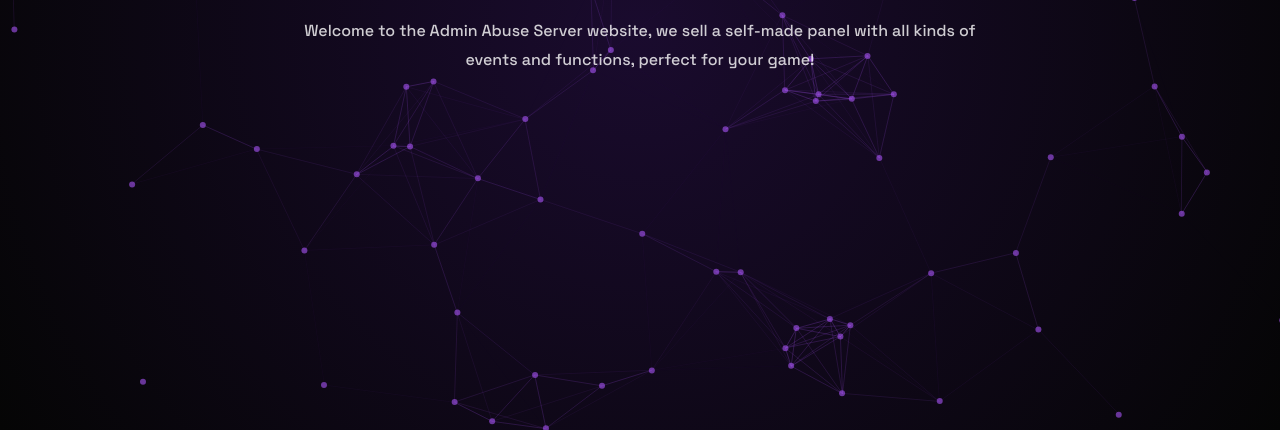
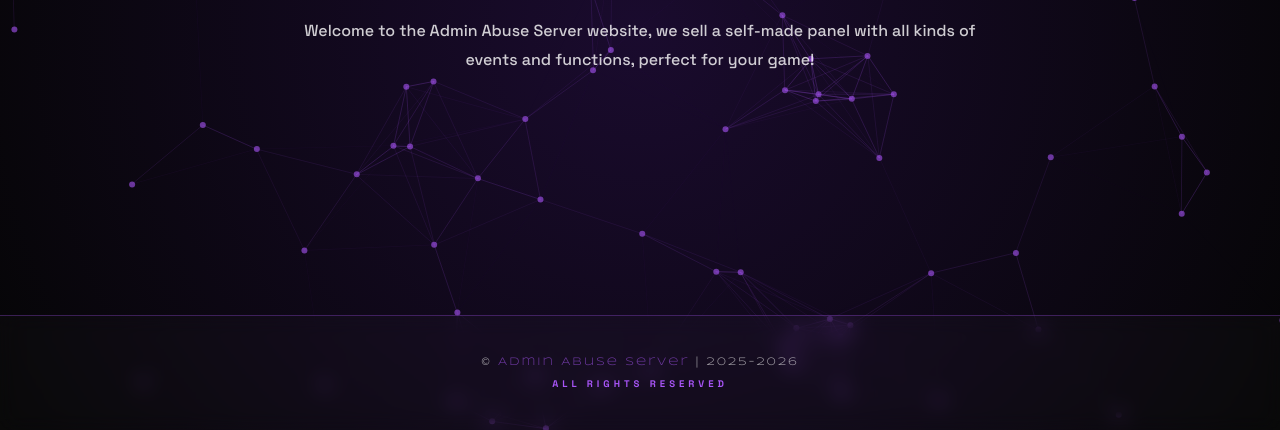
Before and after one commit to Botify-hosting/Admin-Abuse-Server-Site, a plain HTML site: page index.html in a window 1280 px wide. Shown: the part 370-800 px from the top of the page. Drawn offline with nearby package versions, Linux system fonts and the light colour scheme.

Commit message:
Added copyright bar

```diff
--- a/index.html
+++ b/index.html
@@ -90,7 +90,7 @@
         input[type="range"] { cursor: pointer; accent-color: var(--primary); width: 100px; }
 
         .page {
-            display: none; width: 90%; max-width: 1200px; margin-top: 80px; padding-bottom: 100px;
+            display: none; width: 90%; max-width: 1200px; margin-top: 80px; padding-bottom: 40px;
             animation: fadeIn 0.8s cubic-bezier(0.4, 0, 0.2, 1);
         }
 
@@ -221,6 +221,35 @@
         .news-date { font-family: 'Syncopate'; font-size: 0.6rem; color: var(--primary); margin-bottom: 10px; display: block; }
         .news-title { margin-bottom: 10px; font-family: 'Syncopate'; font-size: 1.1rem; }
         .news-text { opacity: 0.7; font-size: 0.9rem; line-height: 1.6; }
+
+        /* FOOTER STYLES */
+        footer {
+            width: 100%;
+            padding: 40px 20px;
+            margin-top: auto;
+            background: rgba(255, 255, 255, 0.02);
+            backdrop-filter: blur(10px);
+            border-top: 1px solid var(--border);
+            text-align: center;
+        }
+
+        .footer-copy {
+            font-family: 'Syncopate', sans-serif;
+            font-size: 0.7rem;
+            letter-spacing: 2px;
+            color: var(--text);
+            opacity: 0.6;
+        }
+
+        .footer-rights {
+            font-family: 'Space Grotesk', sans-serif;
+            font-size: 0.6rem;
+            text-transform: uppercase;
+            letter-spacing: 4px;
+            margin-top: 10px;
+            color: var(--primary);
+            font-weight: bold;
+        }
 
         @media (max-width: 900px) { .grid-5, .grid-8 { grid-template-columns: repeat(2, 1fr); } }
     </style>
@@ -382,7 +411,16 @@
             </div>
         </div>
     </section>
-</div>
+
+    <footer>
+        <div class="footer-copy">
+            © <span style="color: var(--primary);">Admin Abuse Server</span> | 2025-2026
+        </div>
+        <div class="footer-rights">
+            All Rights Reserved
+        </div>
+    </footer>
+    </div>
 
 <audio id="bg-music" loop><source src="music.mp3" type="audio/mpeg"></audio>
 <audio id="woosh-sound"><source src="woosh.mp3" type="audio/mpeg"></audio>
@@ -429,8 +467,9 @@
             textEl.innerHTML = `<span class="status-dot ${cfg.status === 'malfunction' ? 'stat-malfunction-dot' : ''}"></span>${cfg.status}`;
 
             setTimeout(() => {
-                barEl.style.width = cfg.uptime + "%";
-                document.getElementById(`perc-${key}`).innerText = cfg.uptime + "%";
+                if(barEl) barEl.style.width = cfg.uptime + "%";
+                const percEl = document.getElementById(`perc-${key}`);
+                if(percEl) percEl.innerText = cfg.uptime + "%";
             }, 500);
         });
     }
```
